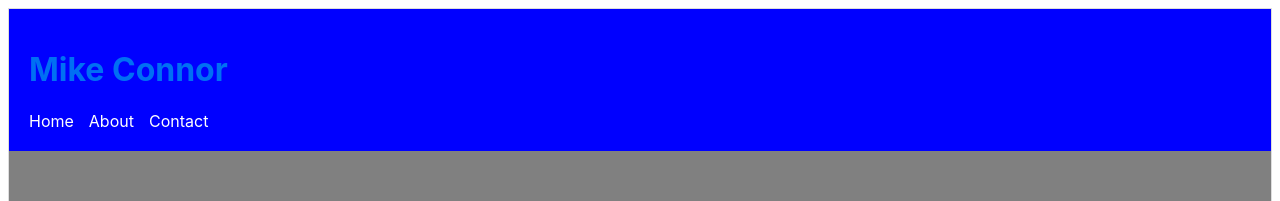
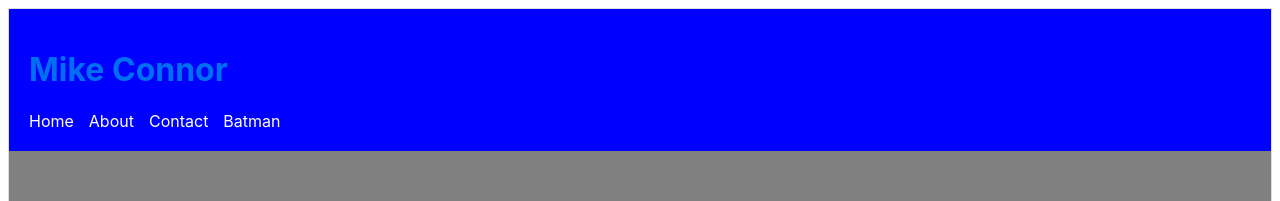
Before and after one commit to mconnor/mike-connor-next, a Next.js app: page / in a window 1280 px wide. Shown: the top 201 px of the page. Built offline with nearby package versions, Linux system fonts and the light colour scheme.

Commit message:
batman page

```diff
--- a/components/Header.tsx
+++ b/components/Header.tsx
@@ -26,6 +26,9 @@ export default function Header() {
       <Link href="/contact">
         <a>Contact</a>
       </Link>
+      <Link href="/batman">
+        <a>Batman</a>
+      </Link>
     </MainDiv>
   )
 }
```
